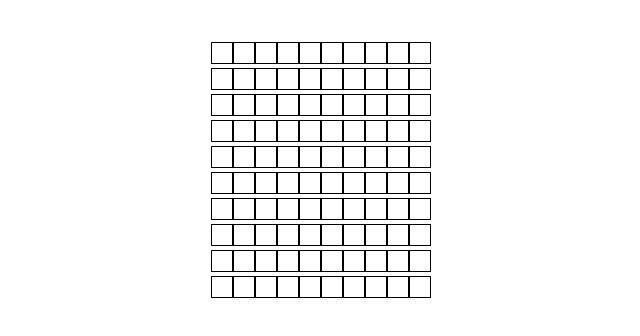
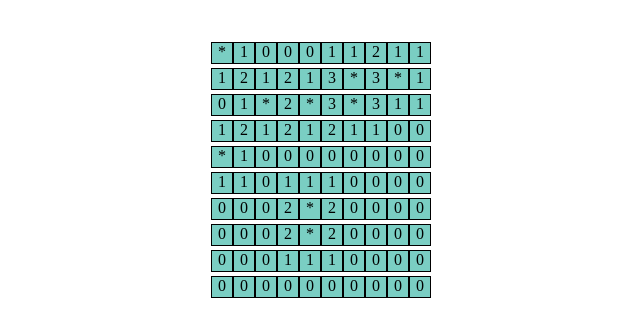
Before and after one commit to Ektomorphine/sapper, an Angular app: page /home in a window 1280 px wide. Both pictures are taken after a click on the button "Start game". Shown: the top 336 px of the page, without its empty margins (113-753 px from the left). Built offline with nearby package versions, Linux system fonts and the light colour scheme.

Commit message:
improove code readability

```diff
--- a/src/app/models/game-board-cell-value.model.ts
+++ b/src/app/models/game-board-cell-value.model.ts
@@ -1,7 +1,7 @@
 export interface GameBoardCellValue {
   numberOfBombsAround: number;
-  isBomb: boolean;
-  isOpen: boolean;
+  isBomb?: boolean;
+  isOpen?: boolean;
   x: number;
   y: number;
 }
--- a/src/app/pages/game-over/game-over.page.html
+++ b/src/app/pages/game-over/game-over.page.html
@@ -1,6 +1,4 @@
 <div class="container">
-  <span>
     <h1> GAME OVER </h1>
-  </span>
   <button routerLink="/sapper">Play again</button>
 </div>
--- a/src/app/pages/sapper/sapper.page.html
+++ b/src/app/pages/sapper/sapper.page.html
@@ -2,12 +2,14 @@
   <div *ngFor="let row of cells">
     <span *ngFor="let cell of row">
       <div *ngIf="cell.isBomb" class="board-cell">
-        <span (click)="openCell(cell);openEmptyCells(cell);checkVictory()" [ngClass]="{coverOpened:cell.isOpen, coverClosed:true}">
+        <span (click)="openCell(cell);openEmptyCells(cell);checkVictory()"
+              [ngClass]="{coverOpened:cell.isOpen, coverClosed:true}">
           *
         </span>
       </div>
       <div *ngIf="cell.isBomb != true" class="board-cell">
-        <span (click)="openCell(cell);openEmptyCells(cell);checkVictory()" [ngClass]="{coverOpened:cell.isOpen, coverClosed:true}">
+        <span (click)="openCell(cell);openEmptyCells(cell);checkVictory()"
+              [ngClass]="{coverOpened:cell.isOpen, coverClosed:true}">
           {{cell.numberOfBombsAround}}
         </span>
       </div>
--- a/src/app/pages/sapper/sapper.page.scss
+++ b/src/app/pages/sapper/sapper.page.scss
@@ -17,11 +17,11 @@
   height: 100%;
   position: relative;
   cursor: pointer;
-  opacity: 0;
+  // opacity: 0;
   background-color: $open-cell;
 
 }
 .coverOpened {
   opacity: 1 !important;
-  // background-color: red;
+  background-color: red;
 }
--- a/src/app/pages/sapper/sapper.page.ts
+++ b/src/app/pages/sapper/sapper.page.ts
@@ -1,5 +1,4 @@
-import { Component, OnInit, OnChanges } from '@angular/core';
-
+import { Component, OnInit } from '@angular/core';
 import { Router } from '@angular/router';
 
 import { GameBoardCellValue } from './../../models/game-board-cell-value.model';
@@ -9,19 +8,18 @@ import { GameBoardCellValue } from './../../models/game-board-cell-value.model';
   templateUrl: './sapper.page.html',
   styleUrls: ['./sapper.page.scss']
 })
-export class SapperPage {
+export class SapperPage implements OnInit {
 
   public cells: GameBoardCellValue[][];
   private openedCells = 0;
 
-  constructor(private router: Router) {}
+  public bombs = 10;
+
+  constructor(private _router: Router) {}
 
   ngOnInit() {
     this.makeGameBoard();
     this.countBombs();
-  }
-
-  ngOnChanges() {
   }
 
   public makeGameBoard(): GameBoardCellValue[][] {
@@ -39,7 +37,7 @@ export class SapperPage {
         };
       }
     }
-    for (let z = 0; z < 15; z++) {
+    for (let z = 0; z < this.bombs; z++) {
       gameBoardMatrix[this.random(0, 9)][this.random(0, 9)].isBomb = true;
     }
     return gameBoardMatrix;
@@ -48,12 +46,11 @@ export class SapperPage {
   public openCell(cell: GameBoardCellValue): void {
     cell.isOpen = true;
     if (cell.isBomb) {
-      this.router.navigate(['game-over']);
+      this._router.navigate(['game-over']);
     }
   }
 
   public checkVictory(): void {
-    console.log('ok!');
     for (let i = 0; i <= 9; i++) {
       for (let j = 0; j <= 9; j++) {
         if (this.cells[i][j].isOpen) {
@@ -61,13 +58,13 @@ export class SapperPage {
         }
       }
     }
-    if (this.openedCells == 86) {
+    if (this.openedCells == 100 - this.bombs) {
       alert('you win!');
     }
     this.openedCells = 0;
   }
 
-  public openEmptyCells(cell: GameBoardCellValue) {
+  public openEmptyCells(cell: GameBoardCellValue): void {
     let object = {
       i: cell.x,
       j: cell.y
```
